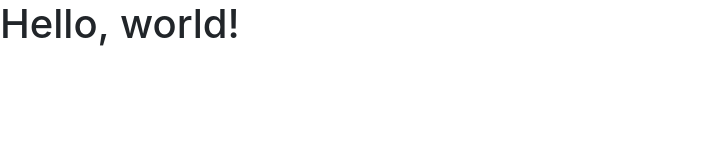
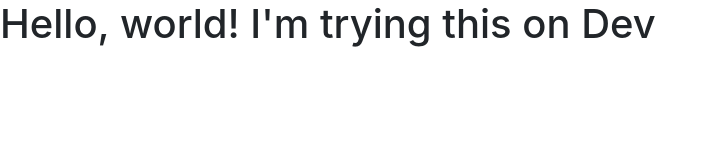
Before and after one commit to jwnichols3/jwnb-jx-node-http, a website: page index.html in a window 1280 px wide. Shown: the whole page, without its empty margins (0-714 px from the left). Drawn offline with nearby package versions, Linux system fonts and the light colour scheme.

Commit message:
Pushing to dev

```diff
--- a/index.html
+++ b/index.html
@@ -8,10 +8,10 @@
     <!-- Bootstrap CSS -->
     <link rel="stylesheet" href="https://stackpath.bootstrapcdn.com/bootstrap/4.1.1/css/bootstrap.min.css" integrity="sha384-WskhaSGFgHYWDcbwN70/dfYBj47jz9qbsMId/iRN3ewGhXQFZCSftd1LZCfmhktB" crossorigin="anonymous">
 
-    <title>Learning Something</title>
+    <title>Learning Something New</title>
   </head>
   <body>
-    <h1>Hello, world!</h1>
+    <h1>Hello, world! I'm trying this on Dev</h1>
 
     <!-- Optional JavaScript -->
     <!-- jQuery first, then Popper.js, then Bootstrap JS -->
```
